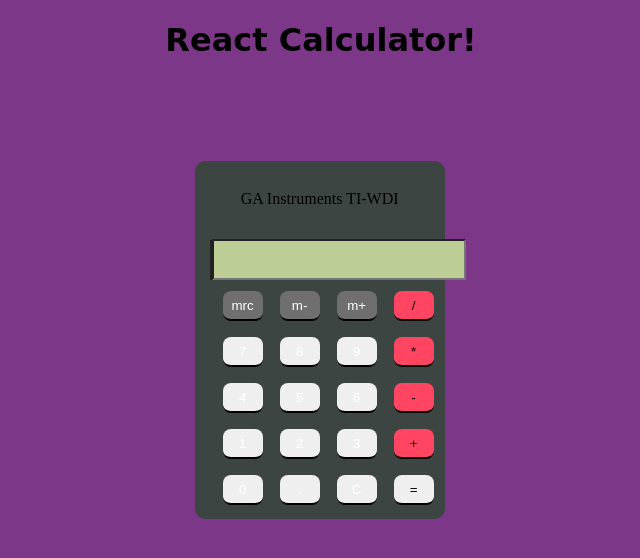
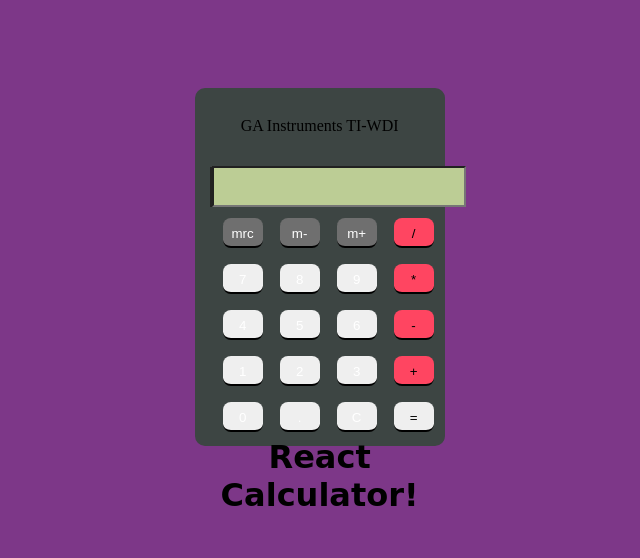
Before and after one commit to wdi-atx-12/react-calculator-components, a React (Create React App) app: page / in a window 1280 px wide. Shown: the top 558 px of the page, without its empty margins (319-959 px from the left). Built offline with nearby package versions, Linux system fonts and the light colour scheme.

Commit message:
monday homework completed

```diff
--- a/src/App.js
+++ b/src/App.js
@@ -1,51 +1,15 @@
 import React, { Component } from 'react';
 import './App.css';
+// import Key from './Key';
+// import Display from './Display';
+// import Title from './Title';
+import Box from './Box'
 
 class App extends Component {
   render() { // This is a mess! Let's break this down into components.
     return (
       <div className="App">
-        <h1>React Calculator!</h1>
-        <div className="box">
-          <div className="title">
-            <p>GA Instruments TI-WDI</p>
-          </div>
-          <div className="display">
-            <input type="text" readOnly size="18" id="d"/>
-          </div>
-          <div className="keys">
-            <p>
-              <input type="button" className="button gray" value="mrc" />
-              <input type="button" className="button gray" value="m-" />
-              <input type="button" className="button gray" value="m+" />
-              <input type="button" className="button pink" value="/" />
-            </p>
-            <p>
-              <input type="button" className="button black" value="7" />
-              <input type="button" className="button black" value="8" />
-              <input type="button" className="button black" value="9" />
-              <input type="button" className="button pink" value="*" />
-            </p>
-            <p>
-              <input type="button" className="button black" value="4" />
-              <input type="button" className="button black" value="5" />
-              <input type="button" className="button black" value="6" />
-              <input type="button" className="button pink" value="-" />
-            </p>
-            <p>
-              <input type="button" className="button black" value="1" />
-              <input type="button" className="button black" value="2" />
-              <input type="button" className="button black" value="3" />
-              <input type="button" className="button pink" value="+" />
-            </p>
-            <p>
-              <input type="button" className="button black" value="0" />
-              <input type="button" className="button black" value="." />
-              <input type="button" className="button black" value="C" />
-              <input type="button" className="button orange" value="=" />
-            </p>
-          </div>
-        </div>
+        <Box />
       </div>
     );
   }
--- /dev/null
+++ b/src/Box.js
@@ -0,0 +1,20 @@
+import React, { Component } from 'react';
+import './App.css';
+import Key from './Key';
+import Display from './Display';
+import Title from './Title';
+
+class Box extends Component {
+  render() {
+    return (
+      <div className="box">
+        <Title />
+        <Display />
+        <Key />
+        <h1>React Calculator!</h1>
+      </div>
+    );
+  }
+}
+
+export default Box;
--- /dev/null
+++ b/src/Display.js
@@ -0,0 +1,13 @@
+import React, { Component } from 'react';
+import './App.css';
+
+class Display extends Component {
+  render() {
+    return (
+      <div className="display">
+        <input type="text" readOnly size="18" id="d"/>
+      </div>
+    );
+  }
+}
+export default Display;
--- /dev/null
+++ b/src/Key.js
@@ -0,0 +1,43 @@
+import React, { Component } from 'react';
+import './App.css';
+
+class Key extends Component {
+  render() {
+    return (
+      <div className="keys">
+        <p>
+          <input type="button" className="button gray" value="mrc" />
+          <input type="button" className="button gray" value="m-" />
+          <input type="button" className="button gray" value="m+" />
+          <input type="button" className="button pink" value="/" />
+        </p>
+        <p>
+          <input type="button" className="button black" value="7" />
+          <input type="button" className="button black" value="8" />
+          <input type="button" className="button black" value="9" />
+          <input type="button" className="button pink" value="*" />
+        </p>
+        <p>
+          <input type="button" className="button black" value="4" />
+          <input type="button" className="button black" value="5" />
+          <input type="button" className="button black" value="6" />
+          <input type="button" className="button pink" value="-" />
+        </p>
+        <p>
+          <input type="button" className="button black" value="1" />
+          <input type="button" className="button black" value="2" />
+          <input type="button" className="button black" value="3" />
+          <input type="button" className="button pink" value="+" />
+        </p>
+        <p>
+          <input type="button" className="button black" value="0" />
+          <input type="button" className="button black" value="." />
+          <input type="button" className="button black" value="C" />
+          <input type="button" className="button orange" value="=" />
+        </p>
+      </div>
+    );
+  }
+}
+
+export default Key;
--- /dev/null
+++ b/src/Title.js
@@ -0,0 +1,13 @@
+import React, { Component } from 'react';
+import './App.css';
+
+class Title extends Component {
+  render() {
+    return (
+      <div className="title">
+        <p>GA Instruments TI-WDI</p>
+      </div>
+    );
+  }
+}
+export default Title;
```
Also changed, not shown: 1 other file (tests, documents, lock files or other folders).
